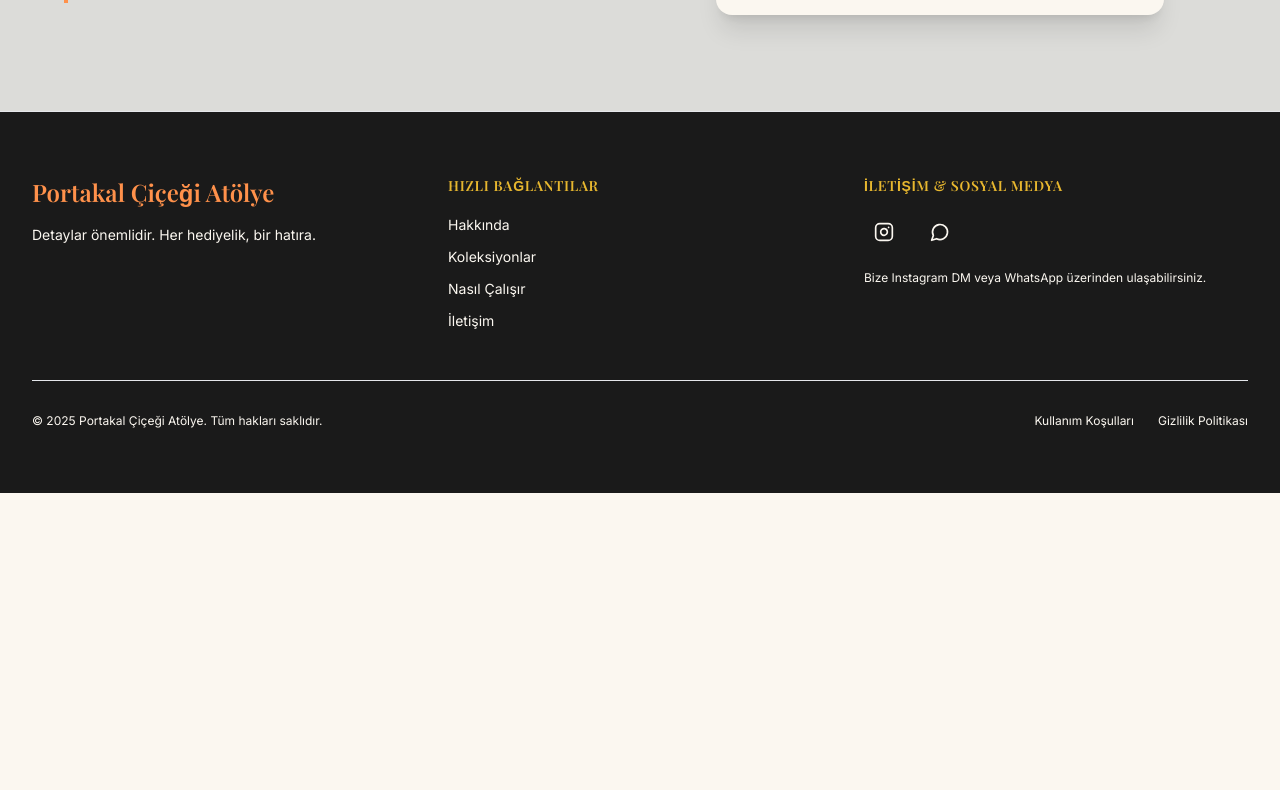
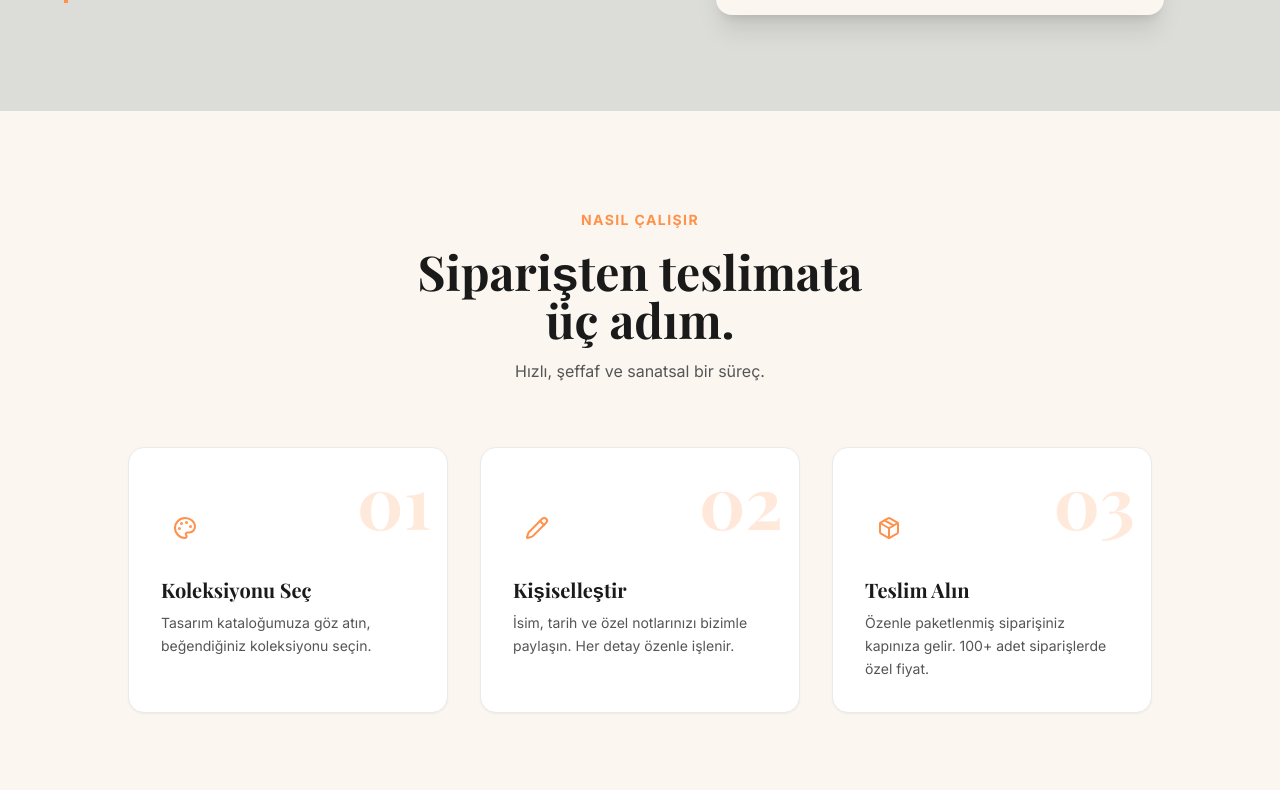
Before and after one commit to ozunekmekci/portakalcicegiwebsite, a Next.js app: page / in a window 1280 px wide. Shown: the part 1410-2200 px from the top of the page. Before the commit the page ends 1903 px from the top, so only its background shows below. Built offline with nearby package versions, Linux system fonts and the light colour scheme; a web font is replaced by a local one.

Commit message:
feat: add animated HowItWorks section component

```diff
--- a/app/page.tsx
+++ b/app/page.tsx
@@ -1,11 +1,13 @@
 import Hero from "@/components/sections/Hero";
 import About from "@/components/sections/About";
+import HowItWorks from "@/components/sections/HowItWorks";
 
 export default function Home() {
   return (
     <>
       <Hero />
       <About />
+      <HowItWorks />
     </>
   );
 }
--- /dev/null
+++ b/components/sections/HowItWorks.tsx
@@ -0,0 +1,119 @@
+"use client";
+
+import { motion } from "framer-motion";
+import { Palette, Pencil, Package } from "lucide-react";
+
+const steps = [
+  {
+    number: "01",
+    icon: Palette,
+    title: "Koleksiyonu Seç",
+    description: "Tasarım kataloğumuza göz atın, beğendiğiniz koleksiyonu seçin.",
+  },
+  {
+    number: "02",
+    icon: Pencil,
+    title: "Kişiselleştir",
+    description: "İsim, tarih ve özel notlarınızı bizimle paylaşın. Her detay özenle işlenir.",
+  },
+  {
+    number: "03",
+    icon: Package,
+    title: "Teslim Alın",
+    description: "Özenle paketlenmiş siparişiniz kapınıza gelir. 100+ adet siparişlerde özel fiyat.",
+  },
+];
+
+export default function HowItWorks() {
+  const containerVariants = {
+    hidden: {},
+    visible: {
+      transition: {
+        staggerChildren: 0.15,
+      },
+    },
+  };
+
+  const cardVariants = {
+    hidden: { opacity: 0, y: 30 },
+    visible: {
+      opacity: 1,
+      y: 0,
+      transition: {
+        duration: 0.6,
+        ease: "easeOut" as const,
+      },
+    },
+  };
+
+
+  return (
+    <section id="nasil-calisir" className="bg-brand-bg-cream py-24 px-6 overflow-hidden">
+      <div className="max-w-5xl mx-auto space-y-16">
+        {/* Header Block */}
+        <motion.div
+          initial={{ opacity: 0, y: 20 }}
+          whileInView={{ opacity: 1, y: 0 }}
+          viewport={{ once: true }}
+          transition={{ duration: 0.6 }}
+          className="text-center space-y-4 max-w-xl mx-auto"
+        >
+          <span className="text-xs md:text-sm font-sans tracking-widest text-brand-orange font-bold uppercase">
+            NASIL ÇALIŞIR
+          </span>
+          <h2 className="font-serif text-4xl md:text-5xl text-brand-text-dark leading-tight font-bold whitespace-pre-line">
+            Siparişten teslimata<br />
+            üç adım.
+          </h2>
+          <p className="font-sans text-base text-brand-text-mid">
+            Hızlı, şeffaf ve sanatsal bir süreç.
+          </p>
+        </motion.div>
+
+        {/* Steps Grid */}
+        <motion.div
+          variants={containerVariants}
+          initial="hidden"
+          whileInView="visible"
+          viewport={{ once: true, margin: "-100px" }}
+          className="grid grid-cols-1 md:grid-cols-3 gap-8"
+        >
+          {steps.map((step, index) => {
+            const Icon = step.icon;
+            return (
+              <motion.div
+                key={index}
+                variants={cardVariants}
+                whileHover={{
+                  y: -4,
+                  boxShadow: "0 10px 15px -3px rgba(0, 0, 0, 0.05), 0 4px 6px -2px rgba(0, 0, 0, 0.02)"
+                }}
+                className="relative bg-white rounded-2xl p-8 shadow-sm transition-shadow duration-300 flex flex-col items-start space-y-6 overflow-hidden border border-[#eaeaea]"
+              >
+                {/* Back Number */}
+                <span className="absolute top-4 right-4 text-7xl font-serif text-brand-orange opacity-20 select-none font-bold">
+                  {step.number}
+                </span>
+
+                {/* Icon Container */}
+                <div className="w-12 h-12 rounded-xl bg-brand-orange/10 flex items-center justify-center text-brand-orange">
+                  <Icon className="w-6 h-6" />
+                </div>
+
+                {/* Content */}
+                <div className="space-y-2 relative z-10">
+                  <h3 className="font-serif text-xl font-bold text-brand-text-dark">
+                    {step.title}
+                  </h3>
+                  <p className="font-sans text-sm text-brand-text-mid leading-relaxed">
+                    {step.description}
+                  </p>
+                </div>
+              </motion.div>
+            );
+          })}
+        </motion.div>
+      </div>
+    </section>
+  );
+}
```
